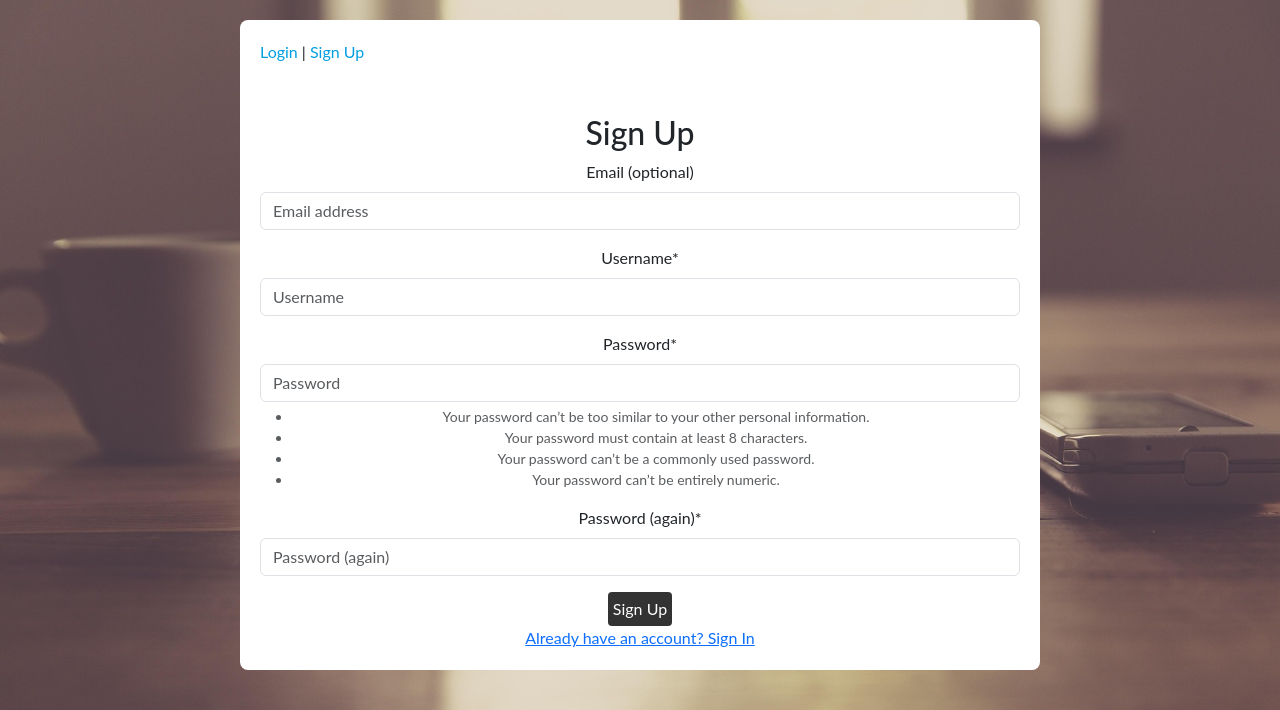
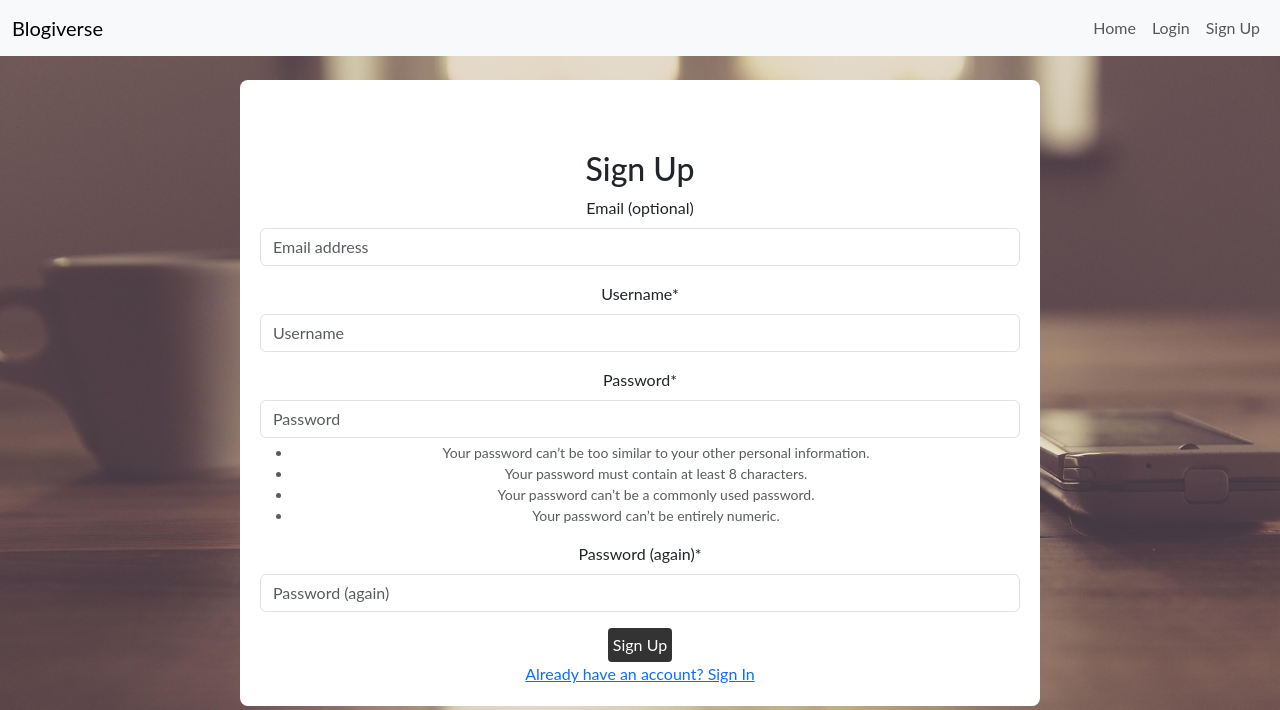
Before and after one commit to TranshumanistAJ/blogiverse, a Django app: page /accounts/signup/ in a window 1280 px wide. Shown: the top 710 px of the page. Run offline with Django 5.2, Linux system fonts and the light colour scheme; some libraries are stand-ins or nearby versions.

Commit message:
add home button at the top of the page

```diff
--- a/templates/base.html
+++ b/templates/base.html
@@ -20,17 +20,44 @@
     {% load crispy_forms_tags %}
 </head>
 <body>
+    <!-- Navigation bar with Home link and conditional login/logout -->
+    <nav class="navbar navbar-expand-lg navbar-light bg-light mb-4">
+        <div class="container-fluid">
+            <a class="navbar-brand" href="{% url 'home' %}">Blogiverse</a>
+            <button class="navbar-toggler" type="button" data-bs-toggle="collapse" data-bs-target="#navbarNav"
+                aria-controls="navbarNav" aria-expanded="false" aria-label="Toggle navigation">
+                <span class="navbar-toggler-icon"></span>
+            </button>
+
+            <div class="collapse navbar-collapse" id="navbarNav">
+                <ul class="navbar-nav ms-auto align-items-center">
+                    <li class="nav-item">
+                        <a class="nav-link" href="{% url 'home' %}">Home</a>
+                    </li>
+                    {% if user.is_authenticated %}
+                        <li class="nav-item">
+                            <a class="nav-link" href="{% url 'account_logout' %}">Logout</a>
+                        </li>
+                    {% else %}
+                        <li class="nav-item">
+                            <a class="nav-link" href="{% url 'account_login' %}">Login</a>
+                        </li>
+                        <li class="nav-item">
+                            <a class="nav-link" href="{% url 'account_signup' %}">Sign Up</a>
+                        </li>
+                    {% endif %}
+                </ul>
+                {% if user.is_authenticated %}
+                    <span class="navbar-text ms-3">
+                        Welcome, {{ user.username }}
+                    </span>
+                {% endif %}
+            </div>
+        </div>
+    </nav>
+
+
     <div class="container">
-        <!-- Navigation bar with conditional login/logout links -->
-        <div class="nav">
-            {% if user.is_authenticated %}
-                <!-- Shows username and logout link for logged-in users -->
-                <p>Welcome, {{ user.username }}! <a href="{% url 'account_logout' %}">Logout</a></p>
-            {% else %}
-                <!-- Shows login/signup links for anonymous users -->
-                <p><a href="{% url 'account_login' %}">Login</a> | <a href="{% url 'account_signup' %}">Sign Up</a></p>
-            {% endif %}
-        </div>
         <!-- Displays message toasts for user feedback -->
         {% if messages %}
             <div class="row">
@@ -46,10 +73,12 @@
                 </div>
             </div>
         {% endif %}
+
         <!-- Content block for child templates to fill -->
         {% block content %}
         {% endblock %}
     </div>
+
     <!-- JavaScript to auto-dismiss alerts after 3 seconds -->
     <script>
         setTimeout(function() {
@@ -60,6 +89,7 @@
             }
         }, 3000);
     </script>
+
     <!-- Links to Bootstrap JS for interactive components like alerts, modals -->
     <script src="https://cdn.jsdelivr.net/npm/bootstrap@5.3.3/dist/js/bootstrap.bundle.min.js" integrity="sha384-YvpcrYf0tY3lHB60NNkmXc5s9fDVZLESaAA55NDzOxhy9GkcIdslK1eN7N6jIeHz" crossorigin="anonymous"></script>
 </body>
```
Also changed, not shown: media/blog_photos/098be5101e994870a0824d0e1de4bdea.jpg (added), media/blog_photos/73607b0c9b5b4c3682fd38409e1b7e8e.png (added), static/images/noimg.svg (added).
